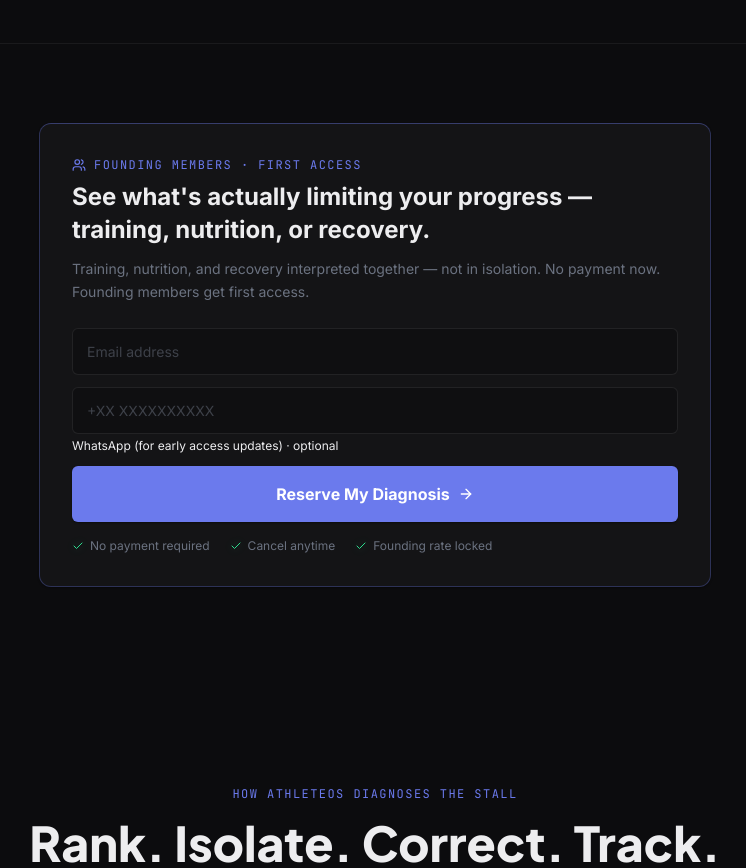
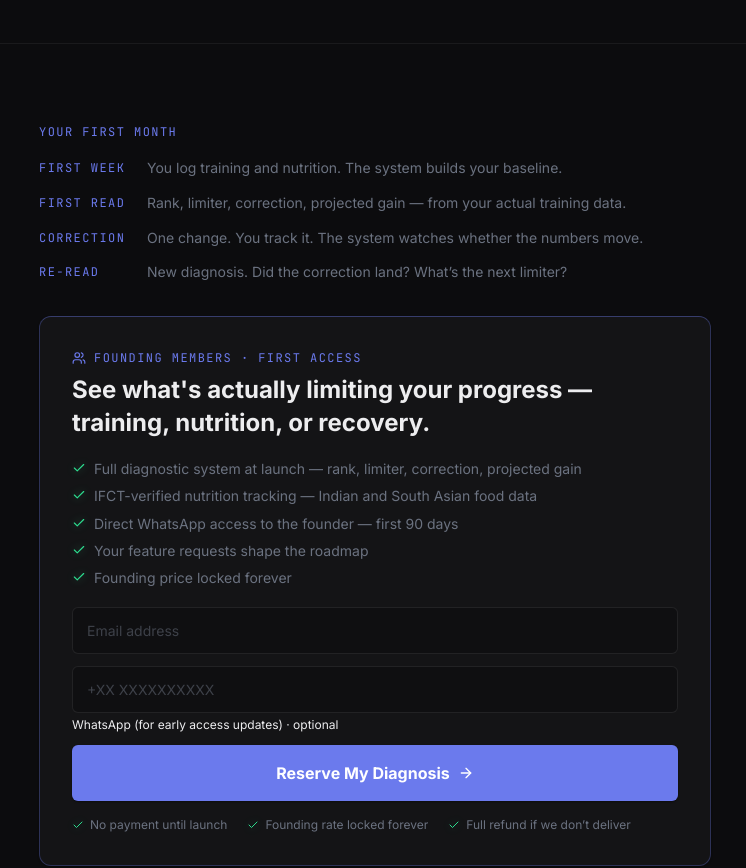
Before and after one commit to athleteosHQ/athleteos-web, a Next.js app in the folder athleteos-next/: page / in a window 1280 px wide. Shown: the part 3060-3928 px from the top of the page, without its empty margins (265-1011 px from the left). Built offline with nearby package versions, Linux system fonts and the light colour scheme.

Commit message:
fix: add aria attributes to FAQ, nav, form inputs — a11y improvements

```diff
--- a/athleteos-next/src/components/landing/FAQSection.tsx
+++ b/athleteos-next/src/components/landing/FAQSection.tsx
@@ -65,16 +65,17 @@
     >
       <button
         onClick={onToggle}
+        aria-expanded={isOpen}
         className="w-full flex items-start justify-between gap-4 p-5 text-left transition"
       >
         <span className="text-base font-semibold text-foreground leading-snug">{faq.q}</span>
         <span
-          className="flex-shrink-0 mt-0.5 w-5 h-5 rounded-full flex items-center justify-center transition-colors"
+          className="flex-shrink-0 mt-0.5 w-7 h-7 rounded-full flex items-center justify-center transition-colors"
           style={{ background: isOpen ? 'rgba(94,106,210,0.14)' : 'rgba(255,255,255,0.06)' }}
         >
           {isOpen
-            ? <Minus size={11} className="text-accent" />
-            : <Plus size={11} className="text-muted-foreground" />
+            ? <Minus size={13} className="text-accent" />
+            : <Plus size={13} className="text-muted-foreground" />
           }
         </span>
       </button>
--- a/athleteos-next/src/components/landing/SignupGateSection.tsx
+++ b/athleteos-next/src/components/landing/SignupGateSection.tsx
@@ -9,6 +9,27 @@
 import { getFounderLabel, getInlineSignupGateContent } from './landingFlow'
 import { GlassField } from './rank/SystemInput'
 import { insertFounder } from '@/lib/supabase'
+
+const DIAGNOSTIC_LOOP = [
+  { step: 'First week', description: 'You log training and nutrition. The system builds your baseline.' },
+  { step: 'First read', description: 'Rank, limiter, correction, projected gain — from your actual training data.' },
+  { step: 'Correction', description: 'One change. You track it. The system watches whether the numbers move.' },
+  { step: 'Re-read', description: 'New diagnosis. Did the correction land? What\u2019s the next limiter?' },
+] as const
+
+const FOUNDING_DELIVERABLES = [
+  'Full diagnostic system at launch — rank, limiter, correction, projected gain',
+  'IFCT-verified nutrition tracking — Indian and South Asian food data',
+  'Direct WhatsApp access to the founder — first 90 days',
+  'Your feature requests shape the roadmap',
+  'Founding price locked forever',
+] as const
+
+const TRUST_CHIPS = [
+  'No payment until launch',
+  'Founding rate locked forever',
+  'Full refund if we don\u2019t deliver',
+] as const
 
 interface GateForm { email: string; whatsapp: string }
 
@@ -101,22 +122,50 @@
   return (
     <section id="inline-signup-gate" className="section-fade-top px-6 py-16 md:px-10 md:py-20">
       <div className="mx-auto max-w-2xl">
+
+        {/* Zone 1 — Diagnostic loop (freestanding, above the panel) */}
         <motion.div
           initial={{ opacity: 0, y: 16 }}
           whileInView={{ opacity: 1, y: 0 }}
           viewport={{ once: true }}
           transition={{ duration: 0.5 }}
+          className="mb-8"
+        >
+          <p className="font-mono-label text-accent mb-4">Your first month</p>
+          <div className="space-y-3">
+            {DIAGNOSTIC_LOOP.map(({ step, description }) => (
+              <div key={step} className="flex gap-3">
+                <span className="font-mono-label text-accent shrink-0 w-24 pt-0.5">{step}</span>
+                <span className="text-sm text-muted-foreground leading-relaxed">{description}</span>
+              </div>
+            ))}
+          </div>
+        </motion.div>
+
+        {/* Zone 2 — Gate panel (commitment block) */}
+        <motion.div
+          initial={{ opacity: 0, y: 16 }}
+          whileInView={{ opacity: 1, y: 0 }}
+          viewport={{ once: true }}
+          transition={{ duration: 0.5, delay: 0.1 }}
           className="gate-panel rounded-lg p-6 md:p-8"
         >
-          <div className="mb-6">
+          <div className="mb-5">
             <div className="mb-1.5 flex items-center gap-2">
               <Users className="w-3.5 h-3.5 text-accent" />
               <span className="font-mono-label text-accent">{gateContent.eyebrow}</span>
             </div>
             <p className="text-xl font-bold leading-snug text-foreground md:text-2xl">{gateContent.headline}</p>
-            <p className="mt-3 text-sm text-muted-foreground leading-relaxed">
-              {gateContent.productLine}
-            </p>
+          </div>
+
+          {/* Founding member deliverables */}
+          <div className="mb-5 space-y-2">
+            {FOUNDING_DELIVERABLES.map(d => (
+              <div key={d} className="flex items-start gap-2">
+                <Check className="w-3.5 h-3.5 text-success flex-shrink-0 mt-0.5" style={{ filter: 'drop-shadow(0 0 4px rgba(45,220,143,0.4))' }} />
+                <span className="text-sm text-muted-foreground leading-snug">{d}</span>
+              </div>
+            ))}
           </div>
 
           <form onSubmit={handleSubmit} className="space-y-3">
@@ -126,6 +175,9 @@
               value={form.email}
               onChange={v => setForm(f => ({ ...f, email: v }))}
               error={errors.email}
+              required
+              autoComplete="email"
+              ariaLabel="Email address (required)"
             />
             <div>
               <GlassField
@@ -134,6 +186,8 @@
                 value={form.whatsapp}
                 onChange={v => setForm(f => ({ ...f, whatsapp: v }))}
                 error={errors.whatsapp}
+                autoComplete="tel"
+                ariaLabel="WhatsApp number (optional)"
               />
               <p className="mt-1 text-xs text-muted-foreground/60">WhatsApp (for early access updates) · optional</p>
             </div>
@@ -154,7 +208,7 @@
           </form>
 
           <div className="flex flex-wrap gap-x-5 gap-y-1.5 mt-4">
-            {gateContent.trustChips.map(t => (
+            {TRUST_CHIPS.map(t => (
               <div key={t} className="flex items-center gap-1.5">
                 <Check className="w-3 h-3 text-success flex-shrink-0" style={{ filter: 'drop-shadow(0 0 4px rgba(45,220,143,0.4))' }} />
                 <span className="text-xs text-muted-foreground">{t}</span>
--- a/athleteos-next/src/components/landing/rank/SystemInput.tsx
+++ b/athleteos-next/src/components/landing/rank/SystemInput.tsx
@@ -21,8 +21,9 @@
   )
 }
 
-export function GlassField({ type, placeholder, value, onChange, error }: {
+export function GlassField({ type, placeholder, value, onChange, error, required, autoComplete, ariaLabel }: {
   type: string; placeholder: string; value: string; onChange: (v: string) => void; error?: string
+  required?: boolean; autoComplete?: string; ariaLabel?: string
 }) {
   return (
     <div>
@@ -33,6 +34,9 @@
         onChange={e => onChange(e.target.value)}
         className={`system-input ${error ? 'input-error' : ''}`}
         aria-invalid={error ? 'true' : undefined}
+        aria-label={ariaLabel ?? placeholder}
+        required={required}
+        autoComplete={autoComplete}
       />
       {error && <p className="mt-1 font-mono text-xs text-destructive" role="alert">{error}</p>}
     </div>
```
